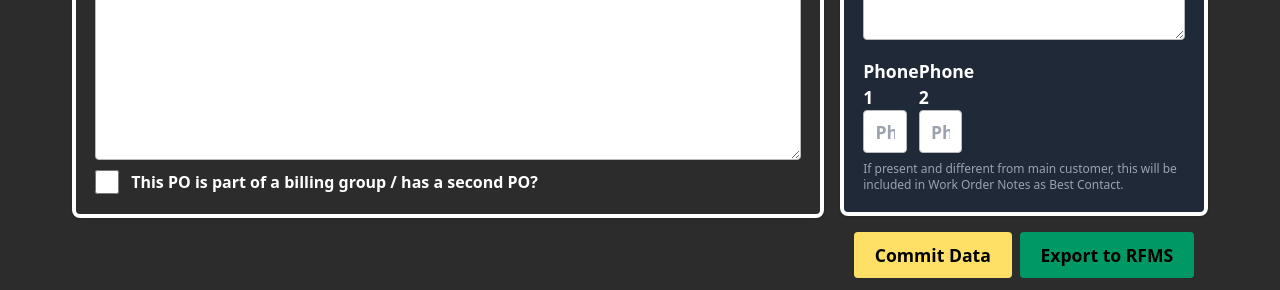
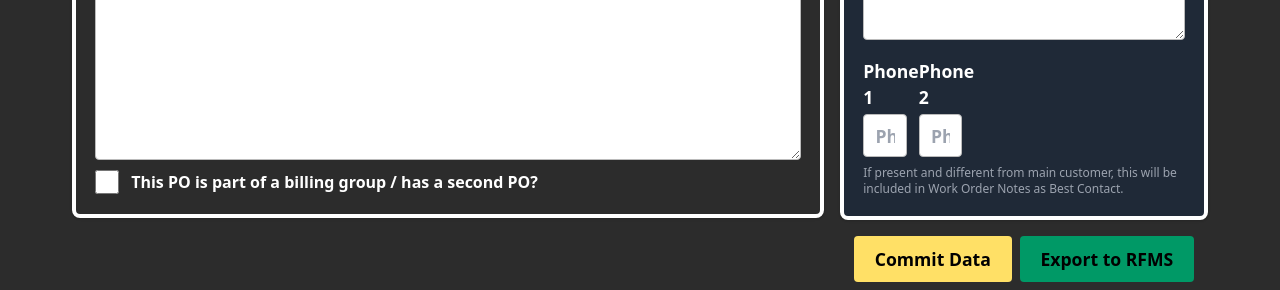
Before and after one commit to Andylue11/RFMS-PDF-Xtracr-, a Flask app: page / in a window 1280 px wide. Shown: the part 912-1202 px from the top of the page. Run offline with Flask 3, Linux system fonts and the light colour scheme.

Commit message:
Refactor phone input fields in the contact section for improved layout and accessibility

```diff
--- a/templates/index.html
+++ b/templates/index.html
@@ -203,12 +203,12 @@
                             <textarea id="alternate-contact-name" rows="3" class="input-dark rounded w-full text-lg" placeholder="Full name, business, address if needed" style="min-height:110px;"></textarea>
                         </div>
                         <div class="grid grid-cols-2 gap-3">
-                            <div>
-                                <label for="alternate-contact-phone">Phone 1</label>
+                            <div class="flex flex-col w-full">
+                                <label for="alternate-contact-phone" class="block mb-1">Phone 1</label>
                                 <input type="text" id="alternate-contact-phone" placeholder="Phone 1" class="input-dark rounded w-full text-lg">
                             </div>
-                            <div>
-                                <label for="alternate-contact-phone2">Phone 2</label>
+                            <div class="flex flex-col w-full">
+                                <label for="alternate-contact-phone2" class="block mb-1">Phone 2</label>
                                 <input type="text" id="alternate-contact-phone2" placeholder="Phone 2 (optional)" class="input-dark rounded w-full text-lg">
                             </div>
                         </div>
```
